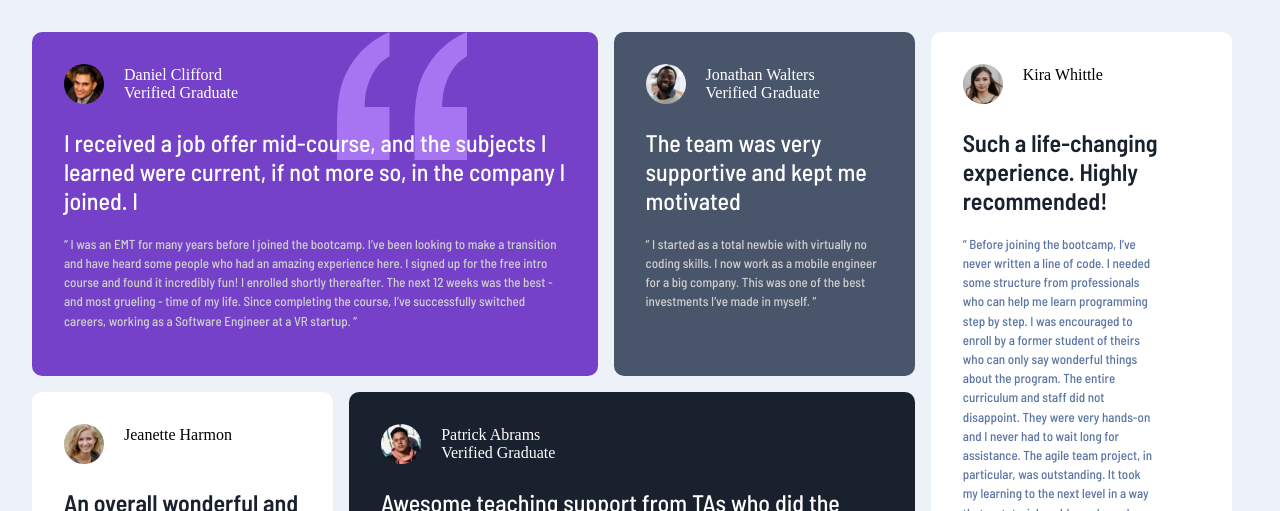
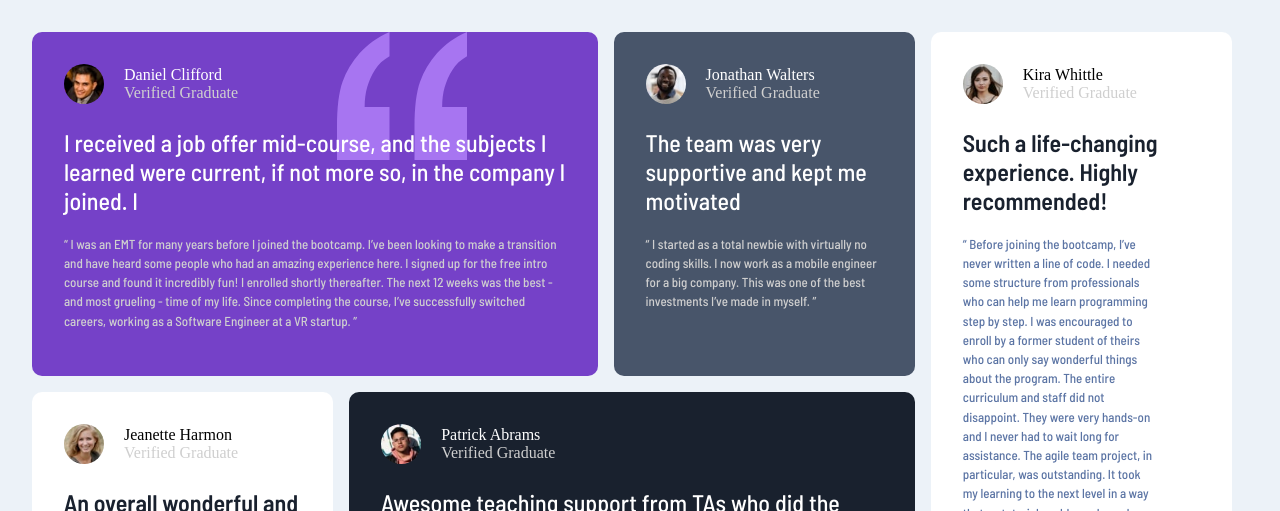
Before and after one commit to CocoShesh/testimonials-grid-section-main, a plain HTML site: page index.html in a window 1280 px wide. Shown: the top 511 px of the page. Drawn offline with Linux system fonts and the light colour scheme.

Commit message:
Update style.css

```diff
--- a/style.css
+++ b/style.css
@@ -107,7 +107,7 @@ h2 {
   color: var(--Very-dark-blackish-blue);
 }
 .status {
-  color: var(--White);
+  color: var(--Light-gray);
 }
 .blockqoute1 {
   color: hsl(219, 29%, 50%);
```
